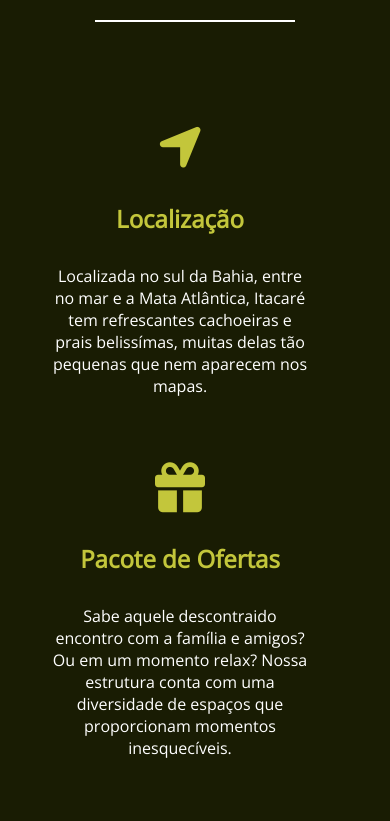
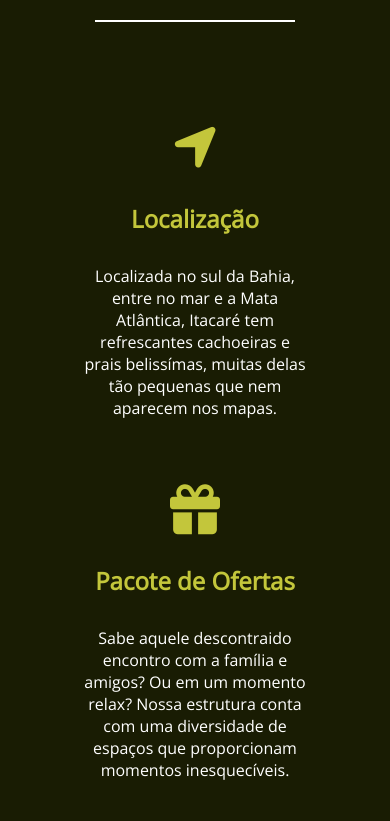
Before and after one commit to EuDavidReis-ODev/exemplo-flex-box, a website: page index.html in a window 390 px wide. Shown: the part 3080-3901 px from the top of the page. Drawn offline with nearby package versions, Linux system fonts and the light colour scheme.

Commit message:
Removido padding-inline-start=0

```diff
--- a/css/style.css
+++ b/css/style.css
@@ -39,7 +39,6 @@ header li:last-child{margin-right: 30px;}
     text-align: center;
     display: flex;
     flex-direction: column;
-    padding-inline-start: 0;
 }
 .hero h1{
     font-size: 3rem;
@@ -155,7 +154,6 @@ header li:last-child{margin-right: 30px;}
     padding: 0 30px;
     margin-top: 30px;
     text-align: center;
-    padding-inline-start: 0;
 }
 .caracteristicas .grid li i{
     color: #c3c63b;
@@ -175,7 +173,7 @@ header li:last-child{margin-right: 30px;}
 }
 
 @media (max-width:850px){
-    .caracteristicas .grid{ flex-direction: column;}
+    .caracteristicas .grid{ flex-direction: column; padding:0 0px}
 }
 
 /*NEWSLETTER*/
```
